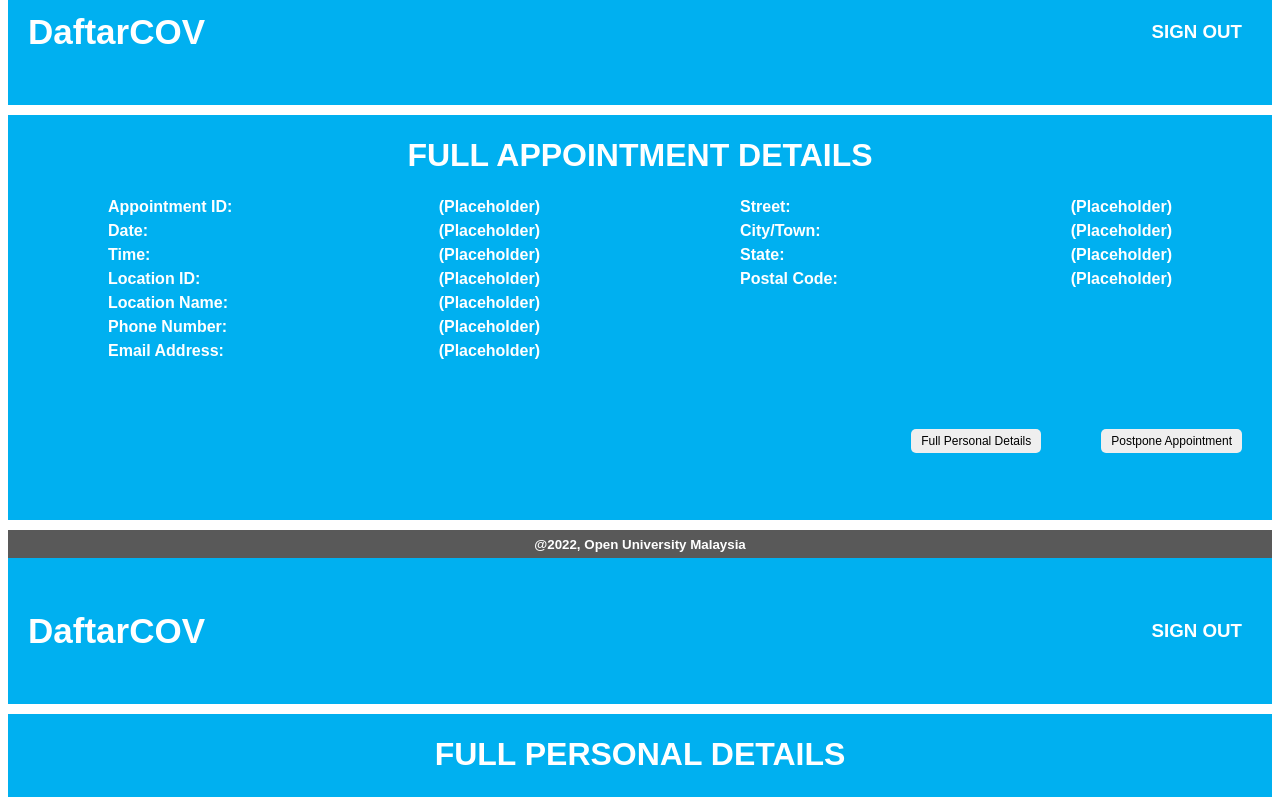
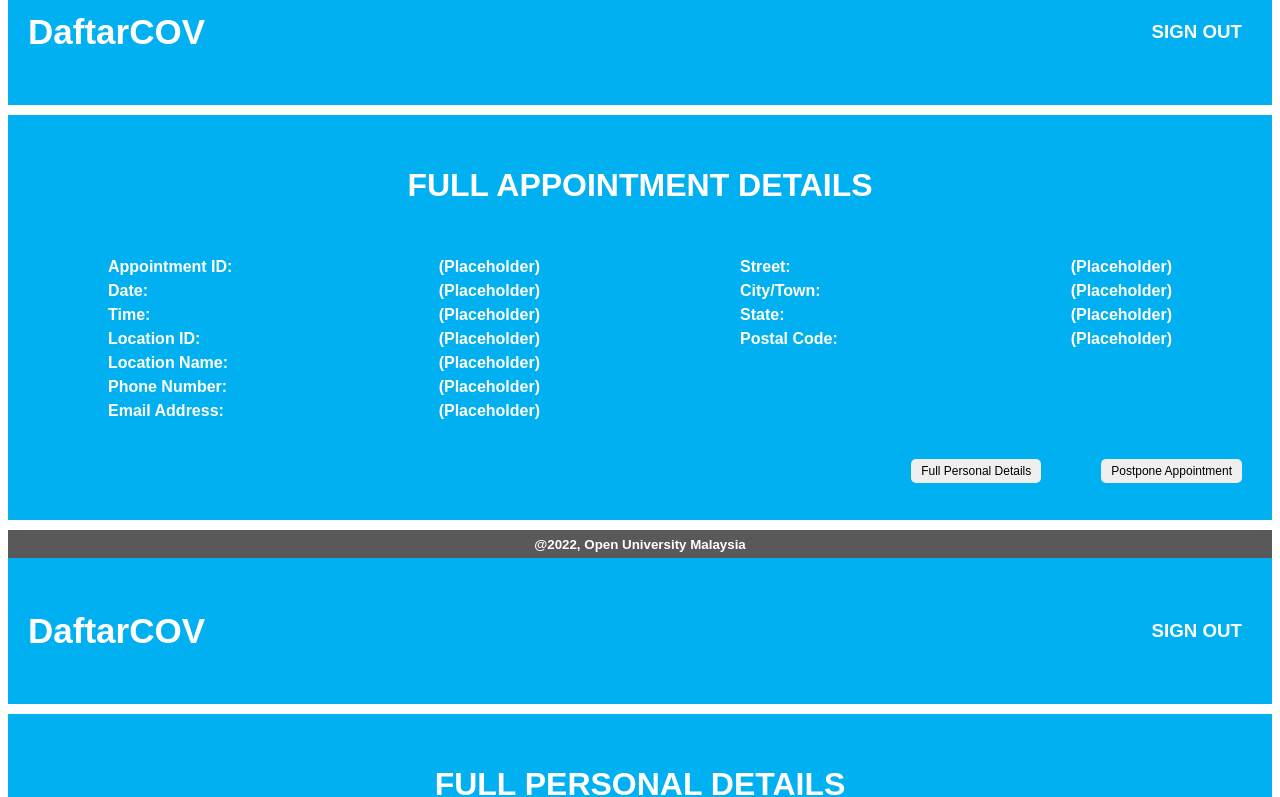
Before and after one commit to k7-github/DaftarCOV-App, a React (Create React App) app: page / in a window 1280 px wide. Shown: the part 1240-2037 px from the top of the page. Built offline with nearby package versions, Linux system fonts and the light colour scheme.

Commit message:
Update FYP_stylesheet.css
Added some padding to the titles of the Full Appointment Details and Full Personal Details pages.

```diff
--- a/src/FYP_stylesheet.css
+++ b/src/FYP_stylesheet.css
@@ -277,6 +277,7 @@ option {
     grid-column: 1 / -1;
     grid-row: 1 / 2;
     text-align: center;
+    padding: 30px 10px;
 }
 /* This is the title of the main section of the full personal/appointment details page. */
 
```
